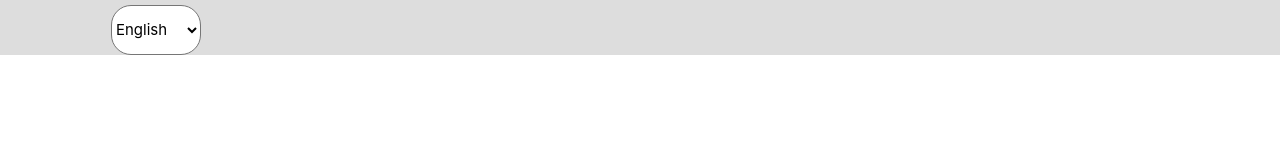
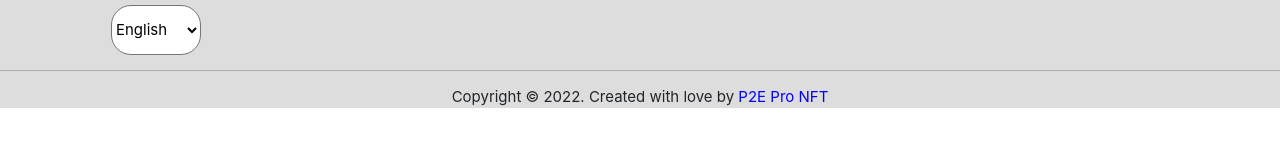
Before and after one commit to abhishekpeddada/p2epro, a React (Create React App) app: page / in a window 1280 px wide. Shown: the part 5132-5279 px from the top of the page. Before the commit the page ends 5232 px from the top, so only its background shows below. Built offline with nearby package versions, Linux system fonts and the light colour scheme.

Commit message:
Footer: Add copyright

```diff
--- a/src/components/footer/footer.css
+++ b/src/components/footer/footer.css
@@ -68,3 +68,12 @@ a {
 .market-anc {
   text-decoration: none;
 }
+.copyright{
+  text-align: center;
+  justify-content: center;
+  align-items: center;
+}
+.copy-anchor{
+  text-decoration: none;
+  color: blue;
+}
--- a/src/components/footer/footer.js
+++ b/src/components/footer/footer.js
@@ -89,6 +89,8 @@ function Footer() {
             </div>
           </section>
         </div>
+        <hr/>
+        <div className="copyright">Copyright &copy; 2022. Created with love by <a href="#" className="copy-anchor">P2E Pro NFT</a> </div>
       </footer>
     </div>
   );
```
